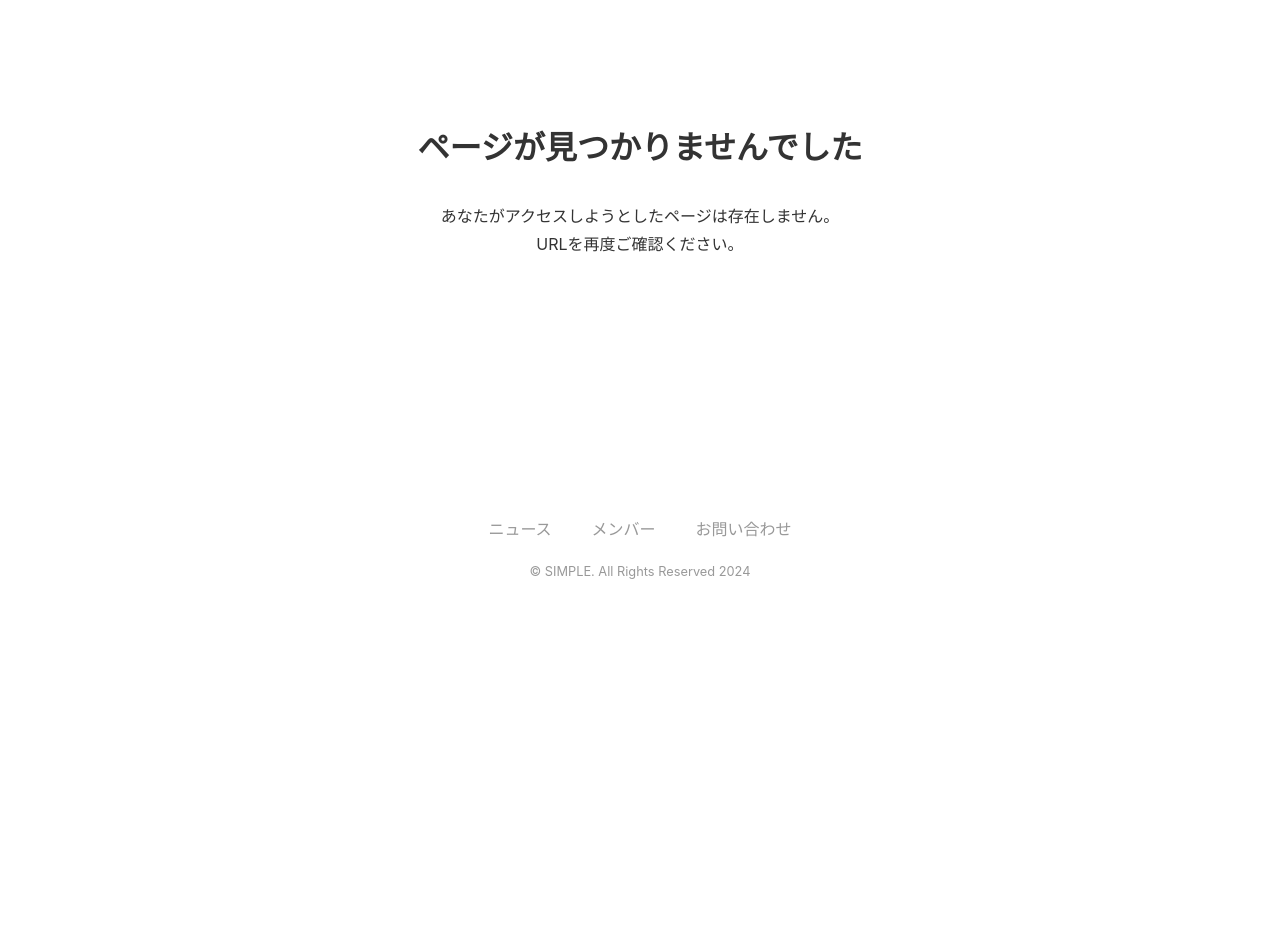
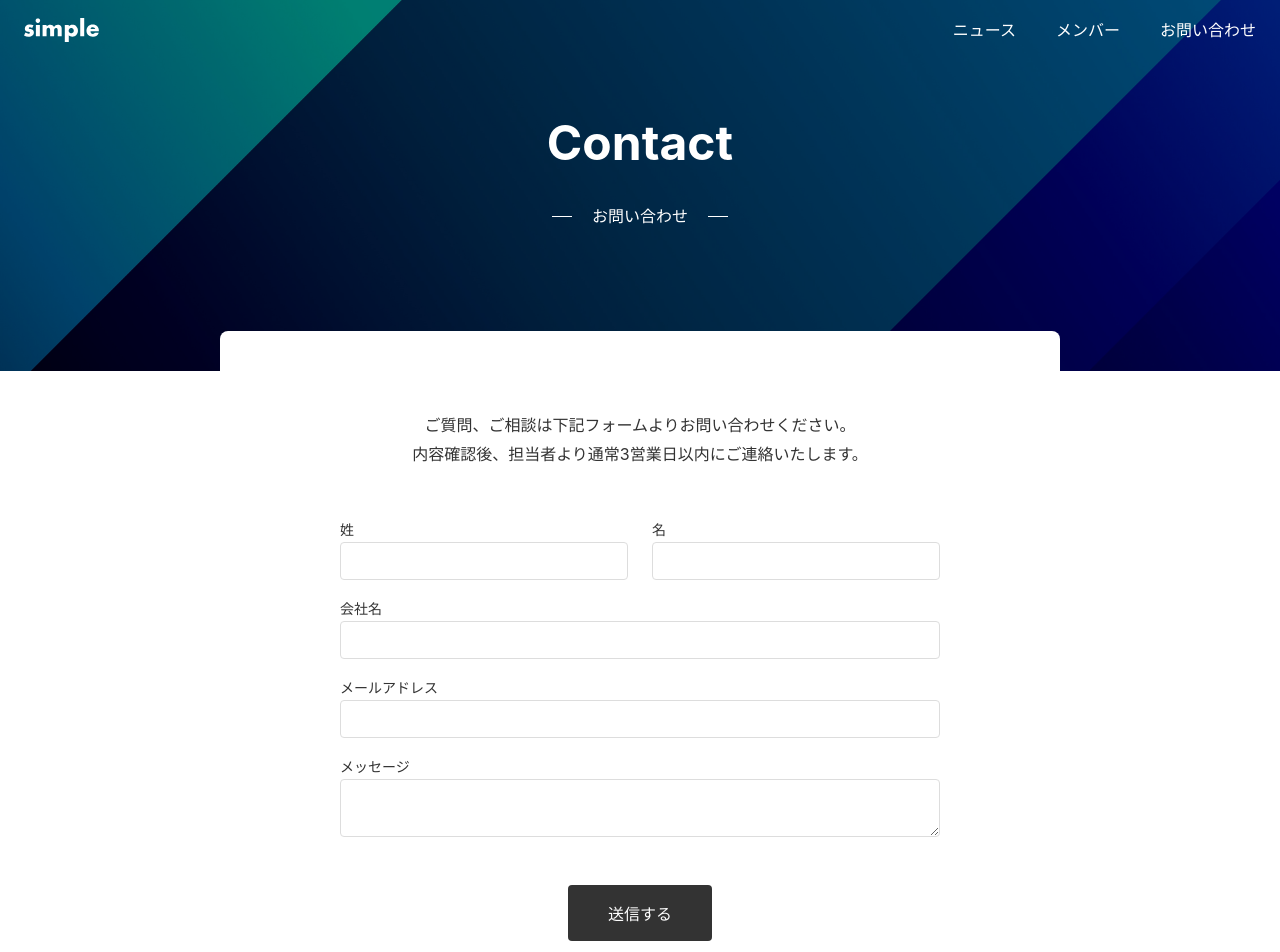
Before and after one commit to Tommy-Box/next-microcms-book, a Next.js app: page /contact in a window 1280 px wide. Before the commit this address had no page. Shown: the top 952 px of the page. Before the commit the page ends 800 px from the top, so only its background shows below. Built offline with nearby package versions, Linux system fonts and the light colour scheme.

Commit message:
9章まで完了

```diff
--- /dev/null
+++ b/app/_actions/contact.tsx
@@ -0,0 +1,105 @@
+'use server';
+
+function validateEmail(email: string) {
+  const pattern = /^[^\s@]+@[^\s@]+\.[^\s@]+$/;
+  return pattern.test(email);
+}
+
+export async function createContactData(_prevState: any, formData: FormData) {
+  // formのname属性ごとにformData.get()で値を取り出すことができる
+  const rawFormData = {
+    lastname: formData.get('lastname') as string,
+    firstname: formData.get('firstname') as string,
+    company: formData.get('company') as string,
+    email: formData.get('email') as string,
+    message: formData.get('message') as string,
+  };
+
+  if (!rawFormData.lastname) {
+    return {
+      status: 'error',
+      message: '姓を入力してください',
+    };
+  }
+  if (!rawFormData.firstname) {
+    return {
+      status: 'error',
+      message: '名を入力してください',
+    };
+  }
+  if (!rawFormData.company) {
+    return {
+      status: 'error',
+      message: '会社名を入力してください',
+    };
+  }
+  if (!rawFormData.email) {
+    return {
+      status: 'error',
+      message: 'メールアドレスを入力してください',
+    };
+  }
+  if (!validateEmail(rawFormData.email)) {
+    return {
+      status: 'error',
+      message: 'メールアドレスの形式が誤っています',
+    };
+  }
+  if (!rawFormData.message) {
+    return {
+      status: 'error',
+      message: 'メッセージを入力してください',
+    };
+  }
+
+  const result = await fetch(
+    `https://api.hsforms.com/submissions/v3/integration/submit/${process.env.HUBSPOT_PORTAL_ID}/${process.env.HUBSPOT_FORM_ID}`,
+    {
+      method: 'POST',
+      headers: {
+        'Content-Type': 'application/json',
+      },
+      body: JSON.stringify({
+        fields: [
+          {
+            objectTypeId: '0-1',
+            name: 'lastname',
+            value: rawFormData.lastname,
+          },
+          {
+            objectTypeId: '0-1',
+            name: 'firstname',
+            value: rawFormData.firstname,
+          },
+          {
+            objectTypeId: '0-1',
+            name: 'company',
+            value: rawFormData.company,
+          },
+          {
+            objectTypeId: '0-1',
+            name: 'email',
+            value: rawFormData.email,
+          },
+          {
+            objectTypeId: '0-1',
+            name: 'message',
+            value: rawFormData.message,
+          },
+        ],
+      }),
+    }
+  );
+
+  try {
+    await result.json();
+  } catch (e) {
+    console.log(e);
+    return {
+      status: 'error',
+      message: 'お問い合わせに失敗しました',
+    };
+  }
+
+  return { status: 'success', message: 'OK' };
+}
--- /dev/null
+++ b/app/_components/ContactForm/index.module.css
@@ -0,0 +1,73 @@
+.form {
+  max-width: 600px;
+  margin: 0 auto;
+}
+
+.item {
+  display: flex;
+  flex-direction: column;
+  flex: 1;
+  padding: 8px 0;
+}
+
+.horizontal {
+  display: flex;
+  justify-content: flex-start;
+  align-items: center;
+  width: 100%;
+  gap: 24px;
+}
+
+.label {
+  font-size: 14px;
+}
+
+.textfield {
+  border: 1px solid var(--color-border);
+  padding: 8px;
+  border-radius: 4px;
+  line-height: 1.5;
+  width: 100%;
+}
+
+.textarea {
+  border: 1px solid var(--color-border);
+  padding: 8px;
+  border-radius: 4px;
+  line-height: 1.5;
+  width: 100%;
+}
+
+.actions {
+  text-align: center;
+  margin-top: 40px;
+}
+
+.button {
+  border: none;
+  background-color: var(--color-button-primary);
+  padding: 16px 40px;
+  font-size: 16px;
+  border-radius: 4px;
+  color: var(--color-text-unpainted);
+  cursor: pointer;
+}
+
+.success {
+  background-color: var(--color-bg-sub);
+  text-align: center;
+  padding: 40px;
+  border-radius: var(--border-radius);
+}
+
+.error {
+  color: var(--color-text-error);
+  font-size: 14px;
+  margin-bottom: 8px;
+}
+
+@media (max-width: 640px) {
+  .success {
+    text-align: left;
+  }
+}
--- /dev/null
+++ b/app/_components/ContactForm/index.tsx
@@ -0,0 +1,87 @@
+'use client';
+
+import { createContactData } from '@/app/_actions/contact';
+import { useFormState } from 'react-dom';
+import styles from './index.module.css';
+
+const initialState = {
+  status: '',
+  message: '',
+};
+
+export default function ContactForm() {
+  const [state, formAction] = useFormState(createContactData, initialState);
+  console.log(state);
+  if (state.status === 'success') {
+    return (
+      <p className={styles.success}>
+        お問い合わせいただき、ありがとうございます。
+        <br />
+        お返事まで今しばらくお待ちください。
+      </p>
+    );
+  }
+
+  return (
+    <form className={styles.form} action={formAction}>
+      <div className={styles.horizontal}>
+        <div className={styles.item}>
+          <label className={styles.label} htmlFor="lastname">
+            姓
+          </label>
+          <input
+            className={styles.textfield}
+            type="text"
+            id="lastname"
+            name="lastname"
+          />
+        </div>
+        <div className={styles.item}>
+          <label className={styles.label} htmlFor="firstname">
+            名
+          </label>
+          <input
+            className={styles.textfield}
+            type="text"
+            id="firstname"
+            name="firstname"
+          />
+        </div>
+      </div>
+      <div className={styles.item}>
+        <label className={styles.label} htmlFor="company">
+          会社名
+        </label>
+        <input
+          className={styles.textfield}
+          type="text"
+          id="company"
+          name="company"
+        />
+      </div>
+      <div className={styles.item}>
+        <label className={styles.label} htmlFor="email">
+          メールアドレス
+        </label>
+        <input
+          className={styles.textfield}
+          type="text"
+          id="email"
+          name="email"
+        />
+      </div>
+      <div className={styles.item}>
+        <label className={styles.label} htmlFor="message">
+          メッセージ
+        </label>
+        <textarea className={styles.textarea} id="message" name="message" />
+      </div>
+      <div className={styles.actions}>
+        {state.status === 'error' && (
+          <p className={styles.error}>{state.message}</p>
+        )}
+        <input type="submit" value="送信する" className={styles.button} />
+      </div>
+    </form>
+  );
+}
--- /dev/null
+++ b/app/contact/layout.tsx
@@ -0,0 +1,19 @@
+import Hero from '@/app/_components/Hero';
+import Sheet from '@/app/_components/Sheet';
+
+export const metadata = {
+  title: 'コンタクト｜シンプルなコーポレートサイト',
+};
+
+type Props = {
+  children: React.ReactNode;
+};
+
+export default function RootLayout({ children }: Props) {
+  return (
+    <>
+      <Hero title="Contact" sub="お問い合わせ" />
+      <Sheet>{children}</Sheet>
+    </>
+  );
+}
--- /dev/null
+++ b/app/contact/page.module.css
@@ -0,0 +1,10 @@
+.text {
+  text-align: center;
+  margin-bottom: 40px;
+}
+
+@media (max-width: 640px) {
+  .text {
+    text-align: left;
+  }
+}
--- /dev/null
+++ b/app/contact/page.tsx
@@ -0,0 +1,15 @@
+import ContactForm from '@/app/_components/ContactForm';
+import styles from './page.module.css';
+
+export default function Page() {
+  return (
+    <div className={styles.container}>
+      <p className={styles.text}>
+        ご質問、ご相談は下記フォームよりお問い合わせください。
+        <br />
+        内容確認後、担当者より通常3営業日以内にご連絡いたします。
+      </p>
+      <ContactForm />
+    </div>
+  );
+}
```
